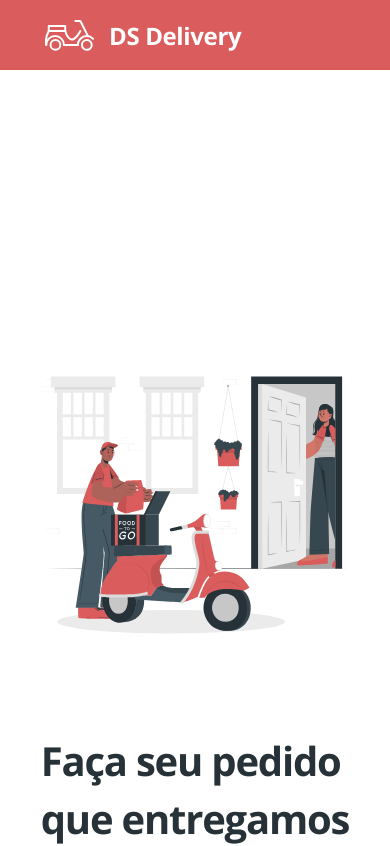
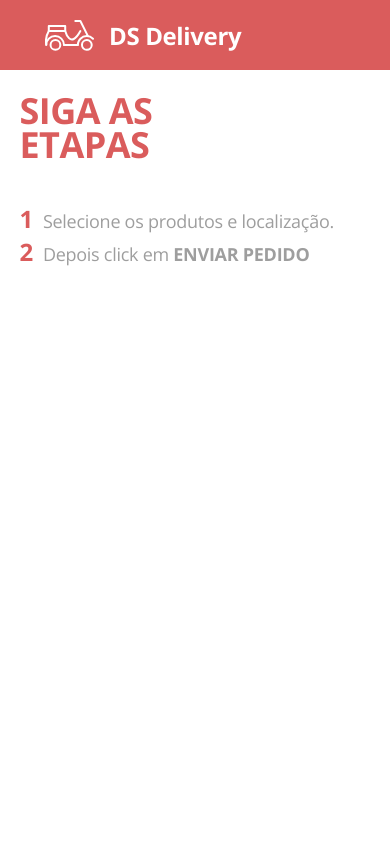
Before and after one commit to brunovicentealves/dsdeliver-sds2, a React (Create React App) app in the folder front-web/: page /orders in a window 390 px wide. Shown: the top 846 px of the page. Built offline with nearby package versions, Linux system fonts and the light colour scheme.

Commit message:
Add routes and StepsHeader

```diff
--- a/front-web/src/App.tsx
+++ b/front-web/src/App.tsx
@@ -2,14 +2,17 @@
 import './App.css';
 import Counter from './Counter';
 import Navbar from './Navbar';
-import Home from './Home';
+import Routes from './Routes';
+
 
 function App() {
   return (
-    <div>
-    <Navbar/>
-    <Home/>
-    </div>
+    <>
+      <Navbar />
+      <Routes />
+    </>
+
+
   );
 }
 
--- /dev/null
+++ b/front-web/src/Orders/StepsHeaders.tsx
@@ -0,0 +1,27 @@
+
+function StepsHeaders() {
+    return (
+
+        <header className="orders-steps-container">
+            <div className="orders-steps-content">
+
+                <h1 className="steps-title">
+                    SIGA AS <br /> ETAPAS
+                </h1>
+                <ul className="steps-items">
+                    <li className="steps-items">
+                        <span className="steps-number">1</span>
+                           Selecione os produtos e localização.
+                    </li>
+                    <li className="steps-items">
+                        <span className="steps-number">2</span>
+                           Depois click em <strong>ENVIAR PEDIDO</strong>
+                    </li>
+                </ul>
+            </div>
+
+        </header>
+    )
+}
+
+export default StepsHeaders;
--- /dev/null
+++ b/front-web/src/Orders/index.tsx
@@ -0,0 +1,17 @@
+import StepsHeaders from './StepsHeaders';
+import './styles.css';
+
+
+function Orders() {
+   return (
+
+      <div className="orders-container">
+
+         <StepsHeaders/>
+
+
+      </div>
+   )
+}
+
+export default Orders;
--- /dev/null
+++ b/front-web/src/Orders/styles.css
@@ -0,0 +1,294 @@
+.orders-container {
+    background-color: var(--light-color);
+  }
+
+  .orders-container h3 {
+    margin: 0;
+  }
+
+  .orders-steps-container {
+    display: flex;
+    justify-content: center;
+    background-color: #FFF;
+    margin-bottom: 30px;
+  }
+
+  .orders-steps-content {
+    display: flex;
+    padding: 25px 0;
+    width: 70%;
+  }
+
+  .steps-title {
+    font-weight: bold;
+    font-size: 36px;
+    line-height: 34px;
+    letter-spacing: -0.015em;
+    color: var(--primary-color);
+    margin-right: 100px;
+  }
+
+  .steps-items {
+    list-style-type: none;
+  }
+
+  .steps-items li {
+    font-weight: normal;
+    font-size: 18px;
+    line-height: 25px;
+    letter-spacing: -0.015em;
+    color: var(--secondary-color);
+  }
+
+  .steps-items .steps-number {
+    font-size: 24px;
+    font-style: normal;
+    font-weight: bold;
+    line-height: 33px;
+    letter-spacing: -0.015em;
+    color: var(--primary-color);
+    margin-right: 10px;
+  }
+
+  .orders-list-container {
+    display: flex;
+    justify-content: center;
+  }
+
+  .orders-list-items {
+    width: 70%;
+    display: grid;
+    grid-template-columns: repeat(auto-fill, 235px);
+    grid-gap: 20px 15px;
+    justify-content: space-between;
+  }
+
+  .order-card-container {
+    background-color: #FFF;
+    box-shadow: 0px 4px 20px rgba(0, 0, 0, 0.25);
+    border-radius: 10px;
+    padding: 15px;
+    cursor: pointer;
+  }
+
+  .order-card-container.selected {
+    border: 4px solid #008E5B;
+    box-sizing: border-box;
+    box-shadow: 0px 4px 20px rgba(0, 0, 0, 0.25);
+    border-radius: 10px;
+  }
+
+  .order-card-container:hover {
+    transform: scale(1.01);
+  }
+
+  .order-card-title {
+    font-weight: bold;
+    font-size: 18px;
+    line-height: 25px;
+    letter-spacing: -0.015em;
+    color: var(--primary-color);
+    text-align: center;
+  }
+
+  .order-card-container.selected .order-card-title {
+    color: #008E5B;
+  }
+
+  .order-card-image {
+    border-radius: 10px;
+    margin-top: 15px;
+    margin-bottom: 15px;
+    width: 100%;
+  }
+
+  .order-card-price {
+    font-weight: bold;
+    font-size: 24px;
+    line-height: 33px;
+    letter-spacing: -0.015em;
+    color: var(--primary-color);
+    text-align: left;
+  }
+
+  .order-card-container.selected .order-card-price {
+    color: #008E5B;
+  }
+
+  .order-card-description {
+    border-top: 1px solid #E6E6E6;
+    margin-top: 15px;
+    padding-top: 15px;
+  }
+
+  .order-card-description h3 {
+    font-size: 16px;
+    line-height: 22px;
+    letter-spacing: -0.015em;
+    color: var(--secondary-color);
+  }
+
+  .order-card-description p {
+    font-weight: normal;
+    font-size: 14px;
+    line-height: 19px;
+    letter-spacing: -0.015em;
+
+    color: var(--secondary-color);
+  }
+
+  .order-location-container {
+    display: flex;
+    justify-content: center;
+  }
+
+  .order-location-content {
+    width: 70%;
+    margin: 30px 0 120px 0;
+    padding: 20px 0;
+    height: 400px;
+    background: #FFF;
+    box-shadow: 0px 4px 20px rgba(0, 0, 0, 0.25);
+    border-radius: 10px;
+  }
+
+  .filter-container {
+    display: flex;
+    justify-content: center;
+    margin-top: 20px;
+  }
+
+  .filter {
+    width: 80%;
+  }
+
+  .filter > div {
+    border-radius: 10px;
+    min-height: 60px;
+  }
+
+  .leaflet-container {
+    width: 100%;
+    height: 100%;
+    border-radius: 10px;
+    margin-top: 20px;
+    z-index: 0;
+  }
+
+  .order-location-title {
+    font-weight: bold;
+    font-size: 18px;
+    line-height: 25px;
+    text-align: center;
+    letter-spacing: -0.015em;
+    color: var(--secondary-color);
+  }
+
+  .order-summary-container {
+    display: flex;
+    justify-content: center;
+    margin-bottom: 30px;
+  }
+
+  .order-summary-content {
+    width: calc(70% - 40px);
+    display: flex;
+    justify-content: space-between;
+    background: #FFF;
+    box-shadow: 0px 4px 20px rgba(0, 0, 0, 0.25);
+    border-radius: 10px;
+    background-color: var(--primary-color);
+    color: #FFF;
+    padding: 20px;
+  }
+
+  .amount-selected-container {
+    font-weight: normal;
+    font-size: 11px;
+    line-height: 15px;
+    letter-spacing: -0.015em;
+    display: block;
+    margin-bottom: 10px;
+  }
+
+  .amount-selected {
+    font-weight: bold;
+    font-size: 16px;
+    line-height: 15px;
+    letter-spacing: -0.015em;
+    margin-right: 5px;
+  }
+
+  .order-summary-total {
+    font-weight: normal;
+    font-size: 14px;
+    line-height: 15px;
+    letter-spacing: -0.015em;
+    color: #FFF;
+    display: block;
+  }
+
+  .order-summary-price {
+    font-weight: bold;
+    font-size: 18px;
+    line-height: 19px;
+    letter-spacing: -0.015em;
+    color: #FFF;
+    margin-right: 5px;
+  }
+
+  .order-summary-make-order {
+    width: 220px;
+    height: 45px;
+    background: #FFF;
+    border-radius: 10px;
+    font-weight: bold;
+    font-size: 18px;
+    line-height: 25px;
+    text-align: center;
+    letter-spacing: -0.015em;
+    color: var(--primary-color);
+    border: 0;
+    cursor: pointer;
+  }
+
+  .order-summary-make-order:focus {
+    outline: none;
+  }
+
+  .order-summary-make-order:hover {
+    background-color: #fcf2f2;
+    transform: scale(1.01);
+  }
+
+  @media only screen and (max-width: 768px) {
+    .orders-steps-content {
+      display: flex;
+      flex-direction: column;
+      padding: 0;
+      width: 90%;
+    }
+
+    .steps-items {
+      padding: 0
+    }
+
+    .order-location-content {
+      width: 90%;
+    }
+
+    .order-location-container {
+      margin-bottom: 20px;
+    }
+
+    .order-summary-content {
+      width: 80%;
+      display: flex;
+      flex-direction: column;
+    }
+
+    .order-summary-make-order {
+      margin-top: 15px;
+      width: 100%;
+    }
+  }
--- /dev/null
+++ b/front-web/src/Routes.tsx
@@ -0,0 +1,22 @@
+import { BrowserRouter, Switch, Route } from "react-router-dom";
+import Home from "./Home";
+import Orders from "./Orders";
+
+function Routes() {
+
+
+    return (<BrowserRouter>
+        <Switch>
+        <Route path="/orders">
+                <Orders />
+            </Route>
+            <Route path="/">
+                <Home />
+            </Route>
+
+        </Switch>
+    </BrowserRouter>
+    )
+
+}
+export default Routes;
```
Also changed, not shown: front-web/src/Home/index.tsx (+8 -8 lines).
